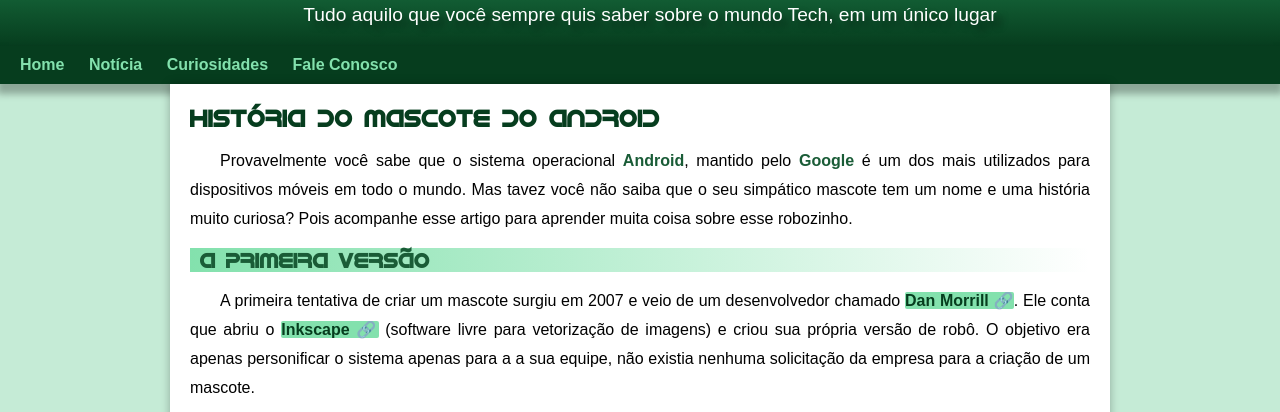
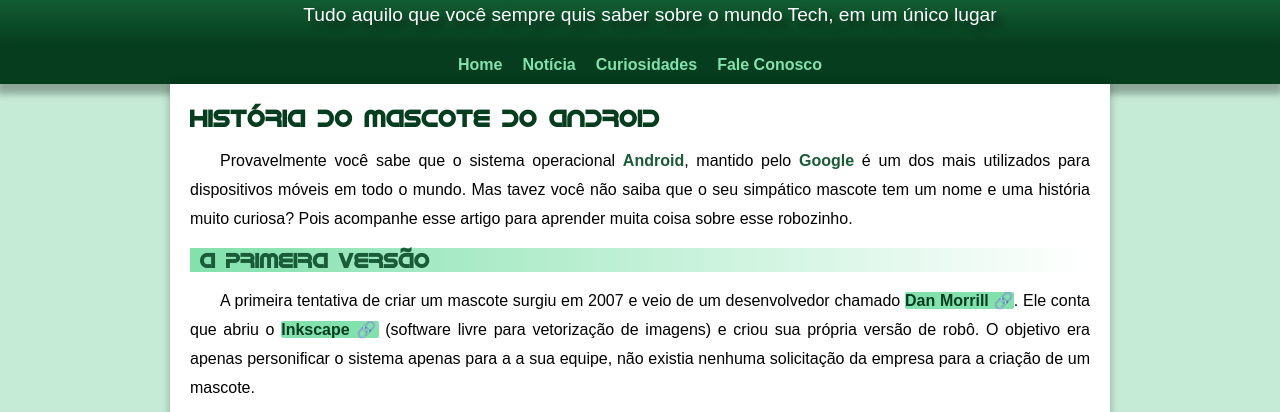
Before and after one commit to VianaLet/projeto-android, a plain HTML site: page index.html in a window 1280 px wide. Shown: the part 113-525 px from the top of the page. Drawn offline with Linux system fonts and the light colour scheme.

Commit message:
Arrumando o menu
Colocando uma lista não ordenada dentro do nav como display: flex. Para centralizar o menu independentemente do tamanho da janela

```diff
--- a/estilo/style.css
+++ b/estilo/style.css
@@ -55,18 +55,22 @@
 }
 nav{
     background-color: var(--cor5);
-
     padding: 10px;
     box-shadow: 0px 7px 7px 3px rgba(0, 0, 0, 0.295)
 }
-nav>a{
+nav>ul{
+    display: flex;
+    list-style-type: none;
+    justify-content: center;
+}
+nav a{
     color: var(--cor1);
     font-weight: bold;
     text-decoration: none;
     padding: 10px;      /* Estou usando o padding aqui para dar uma separadinha no menu */
 
 }
-nav>a:hover{
+nav a:hover{
     background-color: var(--cor2);
     color: var(--cor5);
     border-radius: 5px;
--- a/index.html
+++ b/index.html
@@ -13,10 +13,12 @@
         <p class="header">Tudo aquilo que você sempre quis saber sobre o mundo Tech, em um único lugar</p>
     </header>
     <nav>
-        <a href="#">Home</a>
-        <a href="#">Notícia</a>
-        <a href="#">Curiosidades</a>
-        <a href="#">Fale Conosco</a>
+        <ul>
+            <li><a href="#">Home</a></li>
+            <li><a href="#">Notícia</a></li>
+            <li><a href="#">Curiosidades</a></li>
+            <li><a href="#">Fale Conosco</a></li>
+        </ul>
     </nav>
     <main>
         <article>
```
